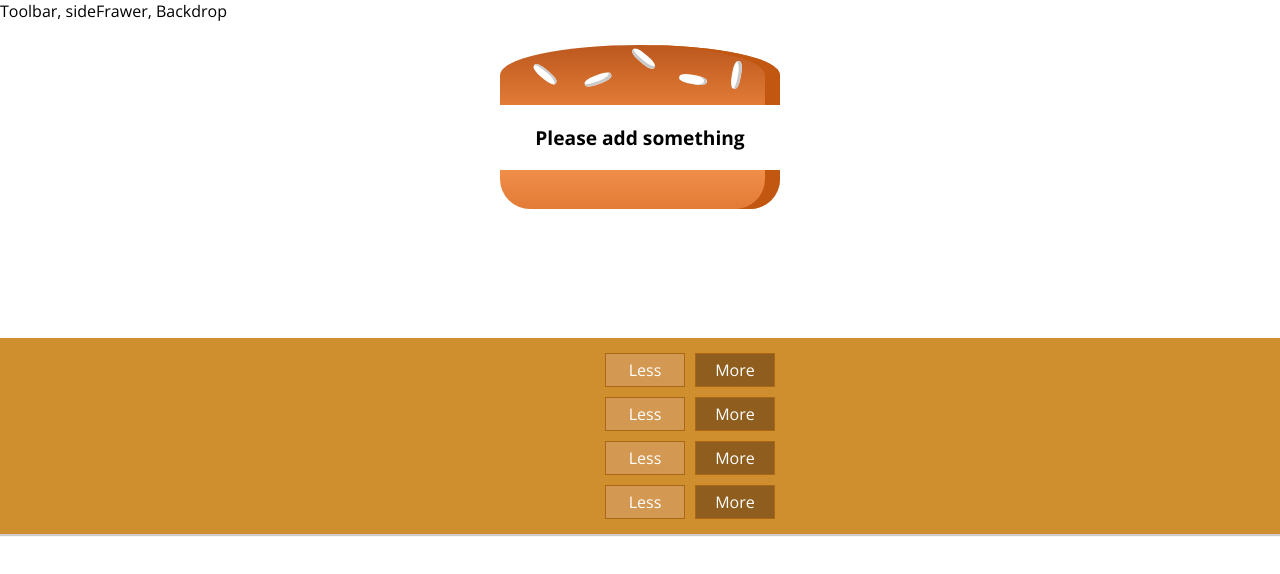
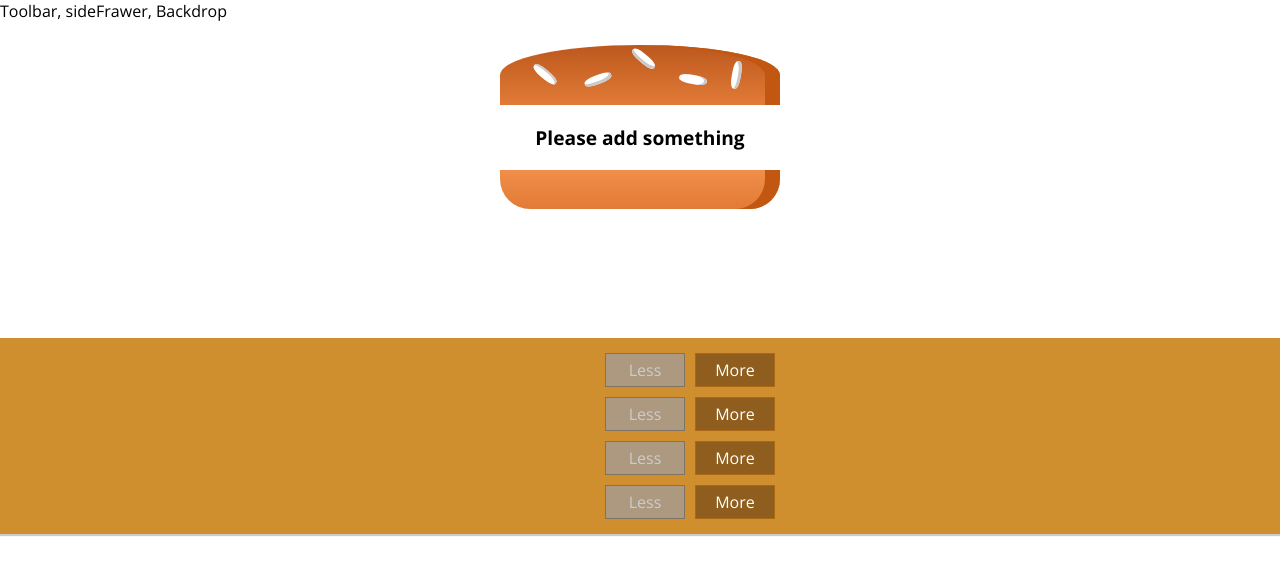
Before and after one commit to momtysamby/BurgerBuilder, a React app: page / in a window 1280 px wide. Shown: the top 574 px of the page. Built offline with nearby package versions, Linux system fonts and the light colour scheme.

Commit message:
Lecture 134

```diff
--- a/src/components/Burger/BuildControls/BuildControl/BuildControl.js
+++ b/src/components/Burger/BuildControls/BuildControl/BuildControl.js
@@ -4,8 +4,12 @@
 const buildControl = (props) => (
     <div className={classes.BuildControl}>
         <div className={classes.Label}>{props.label}</div>
-        <button className={classes.Less}>Less</button>
-        <button className={classes.More} onClick={props.added}>More</button>
+        <button className={classes.Less}
+            onClick={props.removed}
+            disabled={props.disabled}>Less</button>
+
+        <button className={classes.More}
+          onClick={props.added}>More</button>
     </div>
 )
 
--- a/src/components/Burger/BuildControls/BuildControls.js
+++ b/src/components/Burger/BuildControls/BuildControls.js
@@ -1,6 +1,7 @@
 import React from 'react'
 import classes from './BuildControls.css'
 import BuildControl from './BuildControl/BuildControl'
+
 
 const controls = [
     { label: 'Salad', type: 'salad'},
@@ -15,7 +16,9 @@
             <BuildControl
                 key={ctrl.label}
                 label={ctrl.key}
-                added={() => props.ingredientAdded(ctrl.type)}/>
+                added={() => props.ingredientAdded(ctrl.type)}
+                removed={() => props.ingredientRemoved(ctrl.type)}
+                disabled={props.disabled[ctrl.type]}/>
         ))}
     </div>
 )
--- a/src/containers/BurgerBuilder/BurgerBuilder.js
+++ b/src/containers/BurgerBuilder/BurgerBuilder.js
@@ -37,15 +37,39 @@
     }
 
     removeIngredientHandler = (type) => {
-
+        const oldCount = this.state.ingredients[type]
+        if (oldCount <= 0) {
+            return
+        }
+        const updatedCount = oldCount - 1
+        const updatedIngredients = {
+            ...this.state.ingredients
+        }
+        updatedIngredients[type] = updatedCount
+        const priceDeduction = INGREDIENT_PRICES[type]
+        const oldPrice = this.state.totalPrice
+        const newPrice = oldPrice - priceDeduction
+        this.setState({
+            totalPrice: newPrice,
+            ingredients: updatedIngredients
+        })
     }
 
     render () {
+        const disabledInfo = {
+            ...this.state.ingredients
+        }
+        for (let key in disabledInfo) {
+            disabledInfo[key] = disabledInfo[key] <= 0
+        }
+
         return(
             <React.Fragment>
                 <Burger ingredients={this.state.ingredients}/>
                 <BuildControls
-                    ingredientAdded={this.addIngredientHandler}/>
+                    ingredientAdded={this.addIngredientHandler}
+                    ingredientRemoved={this.removeIngredientHandler}
+                    disabled={disabledInfo}/>
             </React.Fragment>
         )
     }
```
